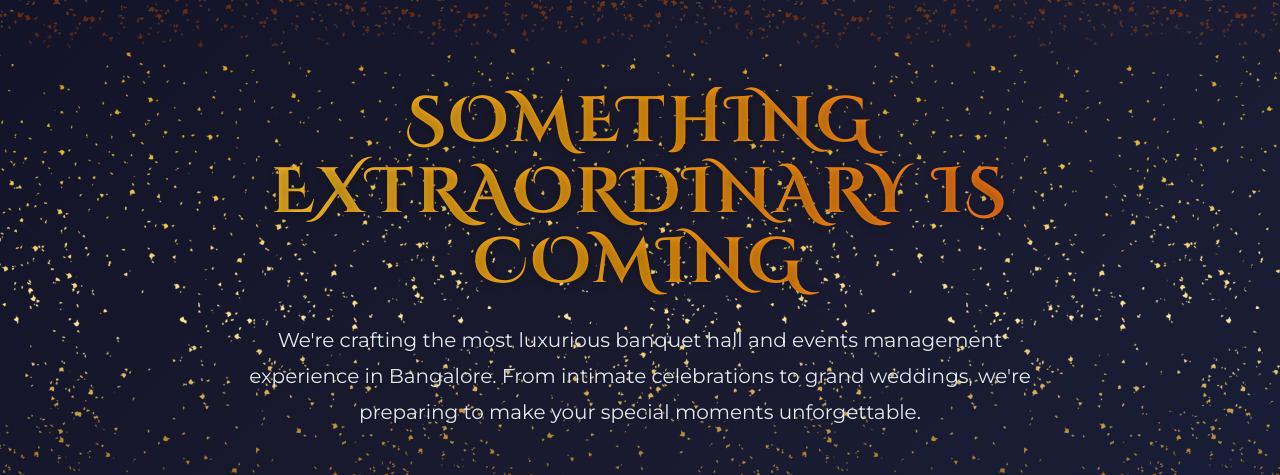
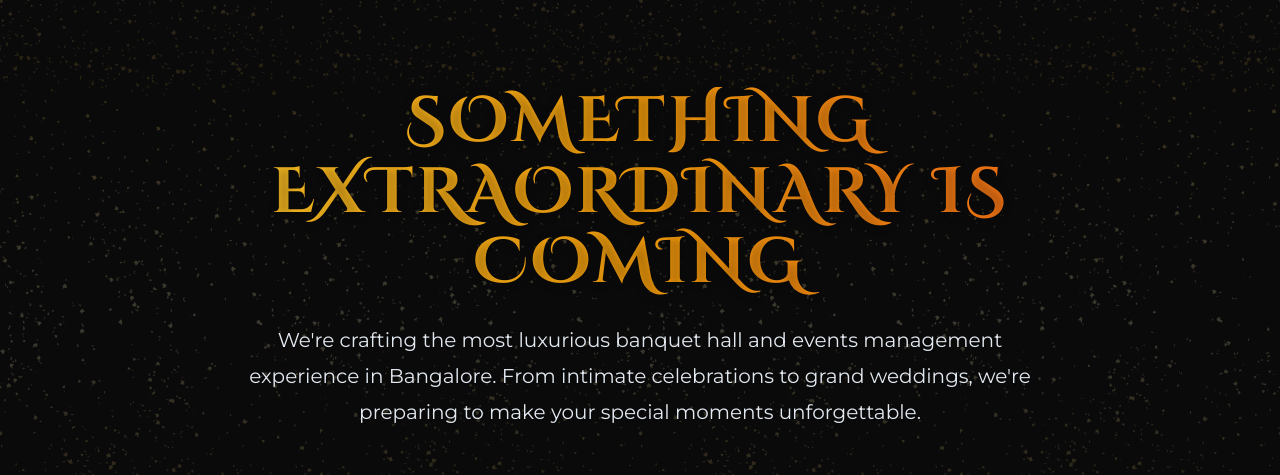
Before and after one commit to yablokolabs/luxoria-events, a website built with Vite: page index.html in a window 1280 px wide. Shown: the part 734-1209 px from the top of the page. Built offline with nearby package versions, Linux system fonts and the light colour scheme.

Commit message:
Make background dark

```diff
--- a/src/style.css
+++ b/src/style.css
@@ -7,13 +7,27 @@
 
 body {
   font-family: 'Montserrat', sans-serif;
-  background: linear-gradient(135deg, #0f0f23 0%, #1a1a2e 50%, #16213e 100%), url('/Luminous.png') center/60%;
-  background-blend-mode: overlay;
+  background: #0a0a0a;
   color: #f8f9fa;
   min-height: 100vh;
   overflow-x: hidden;
   line-height: 1.7;
   font-weight: 300;
+  position: relative;
+}
+
+body::before {
+  content: '';
+  position: absolute;
+  top: 0;
+  left: 0;
+  right: 0;
+  bottom: 0;
+  background: url('/Luminous.png') center/50%;
+  background-blend-mode: screen;
+  opacity: 0.2;
+  z-index: -1;
+  pointer-events: none;
 }
 
 /* Container */
```
